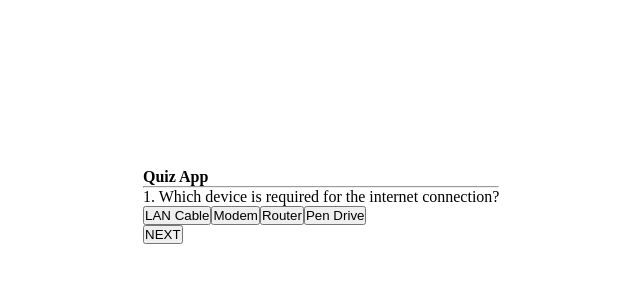
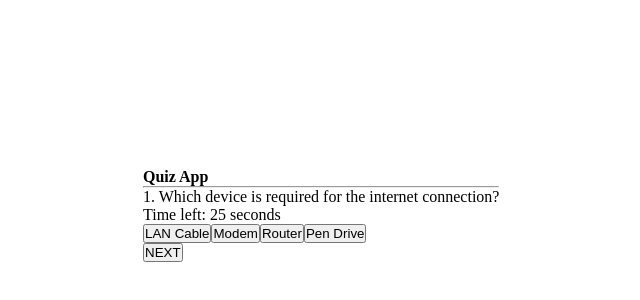
Before and after one commit to ImanAbdella20/Quiz-App, a React (Vite) app: page / in a window 1280 px wide. Shown: the part 112-412 px from the top of the page, without its empty margins (305-945 px from the left). Built offline with nearby package versions, Linux system fonts and the light colour scheme.

Commit message:
added functionality

```diff
--- a/package.json
+++ b/package.json
@@ -14,6 +14,7 @@
     "react-dom": "^18.2.0"
   },
   "devDependencies": {
+    "@types/node": "^22.4.0",
     "@types/react": "^18.2.43",
     "@types/react-dom": "^18.2.17",
     "@typescript-eslint/eslint-plugin": "^6.14.0",
--- a/src/component/Quiz.tsx
+++ b/src/component/Quiz.tsx
@@ -1,4 +1,4 @@
-import { MouseEvent, useState, useEffect } from "react";
+import { MouseEvent, useState, useEffect, useRef } from "react";
 import { questions } from "../assets/Data";
 import './Quiz.css';
 
@@ -11,6 +11,8 @@ const Quiz = () => {
   const [isOptionClicked, setIsOptionClicked] = useState<boolean>(false);
   const [score, setScore] = useState<number>(0);
   const [isQuizCompleted, setIsQuizCompleted] = useState<boolean>(false);
+  const [timeLeft, setTimeLeft] = useState(30);
+  const timerRef = useRef<ReturnType<typeof setInterval> | null>(null);
 
   useEffect(() => {
     const shuffledOptions = shuffleOptions([
@@ -21,7 +23,18 @@ const Quiz = () => {
     setSelectedOption(null); // Reset selected option for new question
     setCorrectOptionIndex(shuffledOptions.indexOf(Question.correctanswer)); // Track correct option index
     setIsOptionClicked(false); // Reset option clicked state for new question
+    setTimeLeft(30); // Reset timer for new question
   }, [Question]);
+
+  useEffect(() => {
+    if (timeLeft === 0) {
+      nextQuestion();
+    }
+    timerRef.current = setInterval(() => {
+      setTimeLeft((prev) => prev - 1);
+    }, 1000);
+    return () => clearInterval(timerRef.current!);
+  }, [timeLeft]);
 
   const shuffleOptions = (options: string[]) => {
     for (let i = options.length - 1; i > 0; i--) {
@@ -38,6 +51,7 @@ const Quiz = () => {
       if (e.currentTarget.textContent === Question.correctanswer) {
         setScore(score + 1);
       }
+      clearInterval(timerRef.current!); // Stop the timer when an option is clicked
     }
   };
 
@@ -71,6 +85,7 @@ const Quiz = () => {
       ) : (
         <>
           <p>{index + 1}. {Question.question}</p>
+          <p>Time left: {timeLeft} seconds</p> {/* Display the timer */}
           <div className="options">
             {options.map((option, idx) => (
               <button
```
Also changed, not shown: 1 other file (tests, documents, lock files or other folders).
